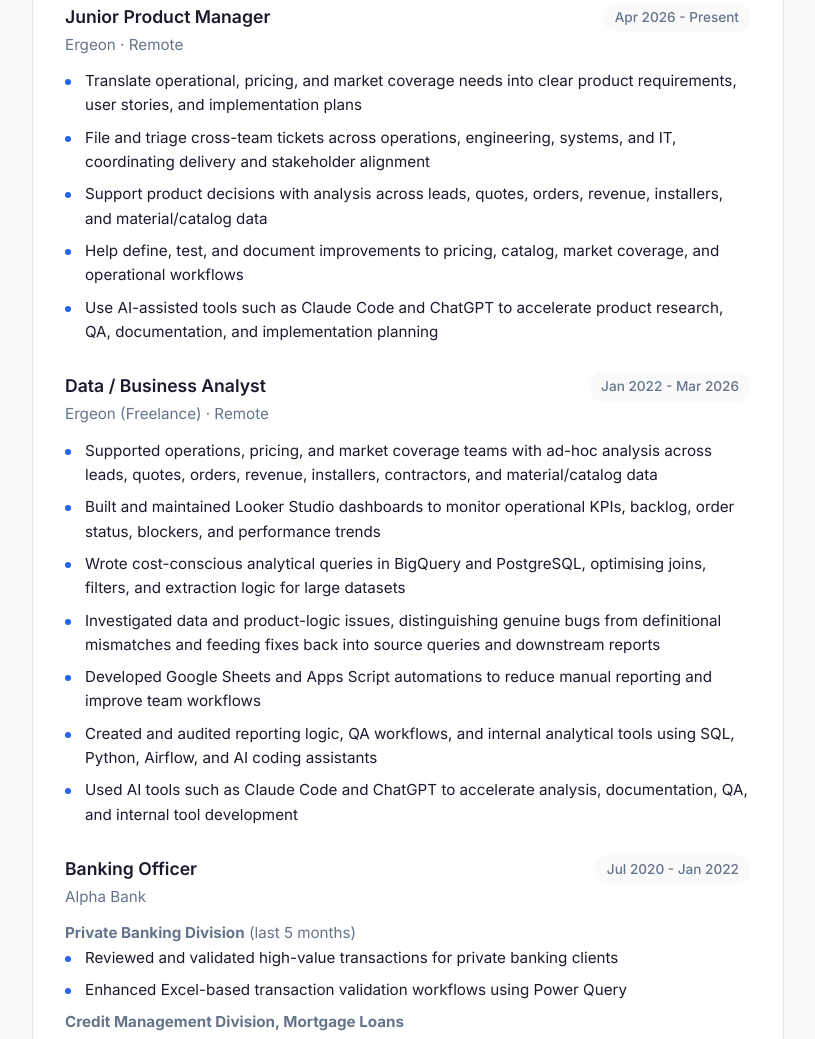
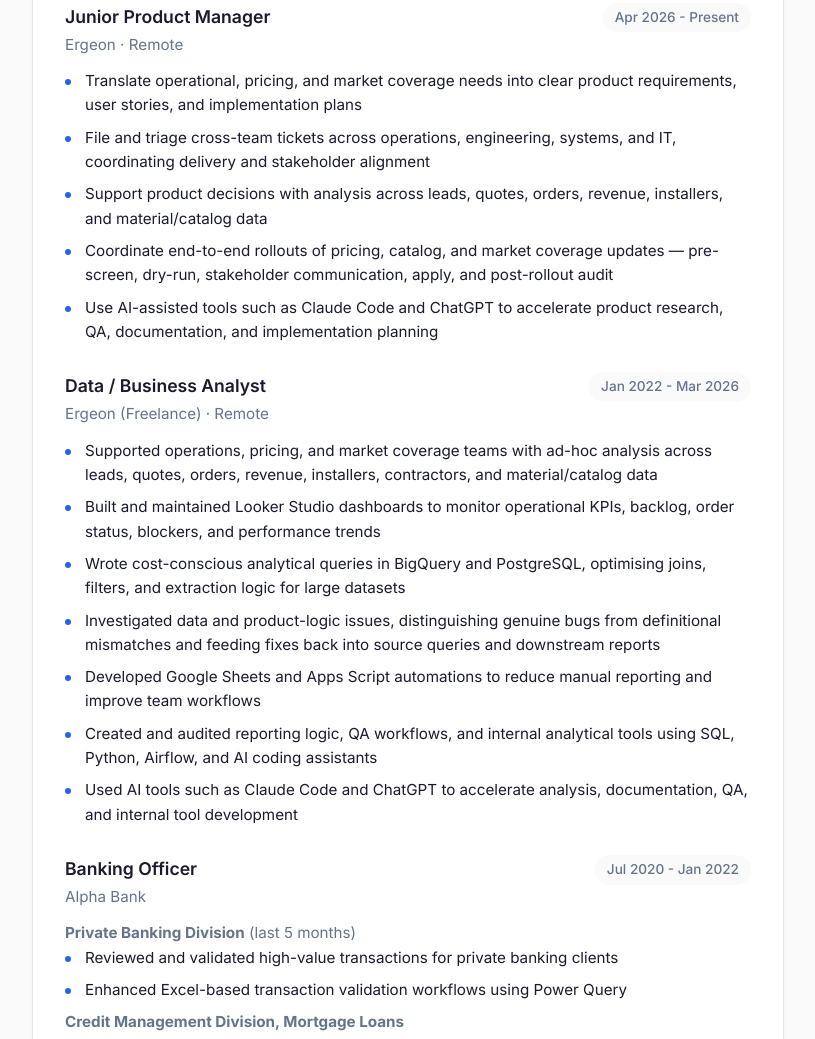
Before and after one commit to JonZi1/cv, a website: page index.html in a window 1280 px wide. Shown: the part 1038-2077 px from the top of the page, without its empty margins (232-1047 px from the left). Drawn offline with Linux system fonts and the light colour scheme.

Commit message:
Refine CV with Slack-informed product communication themes

```diff
--- a/index.html
+++ b/index.html
@@ -139,7 +139,7 @@
                     <li>Translate operational, pricing, and market coverage needs into clear product requirements, user stories, and implementation plans</li>
                     <li>File and triage cross-team tickets across operations, engineering, systems, and IT, coordinating delivery and stakeholder alignment</li>
                     <li>Support product decisions with analysis across leads, quotes, orders, revenue, installers, and material/catalog data</li>
-                    <li>Help define, test, and document improvements to pricing, catalog, market coverage, and operational workflows</li>
+                    <li>Coordinate end-to-end rollouts of pricing, catalog, and market coverage updates — pre-screen, dry-run, stakeholder communication, apply, and post-rollout audit</li>
                     <li>Use AI-assisted tools such as Claude Code and ChatGPT to accelerate product research, QA, documentation, and implementation planning</li>
                 </ul>
             </div>
```
